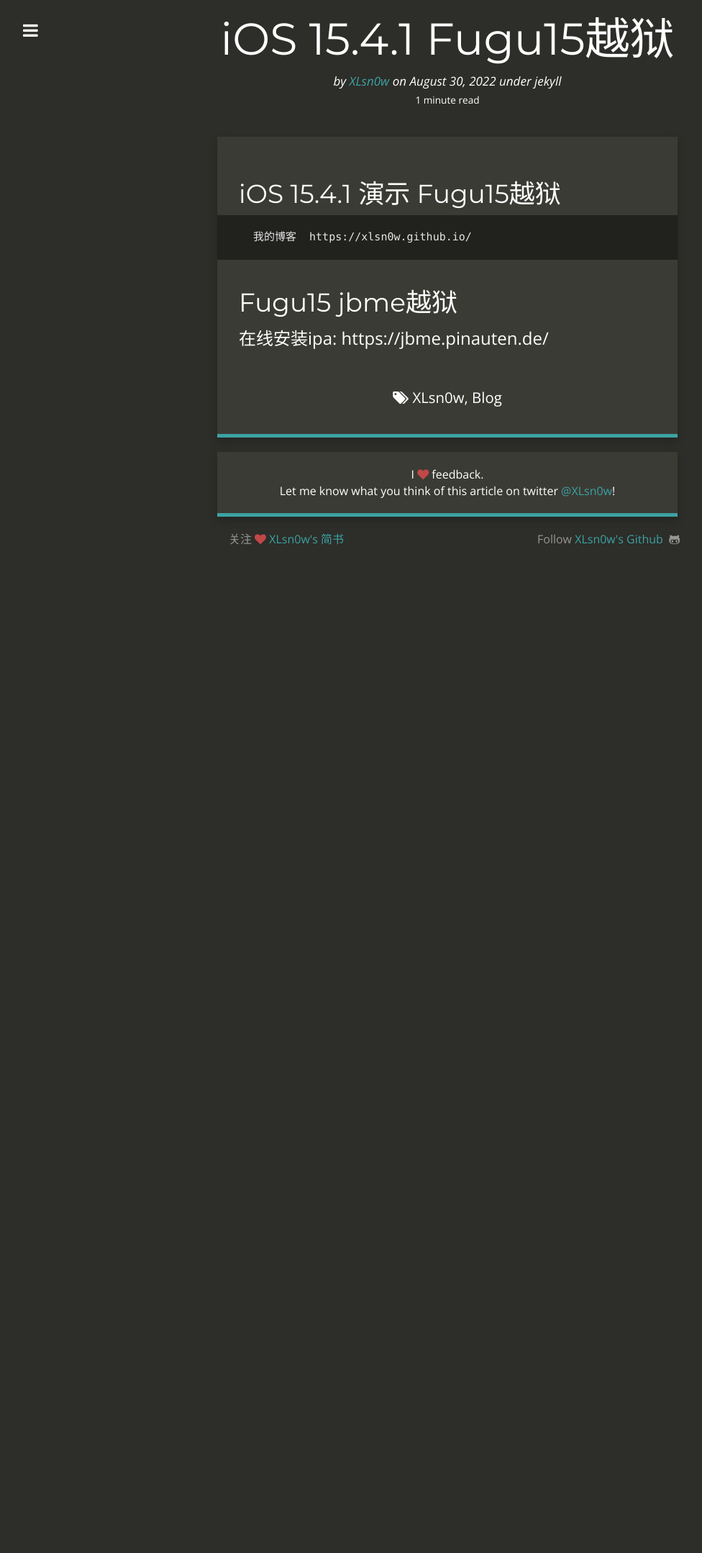
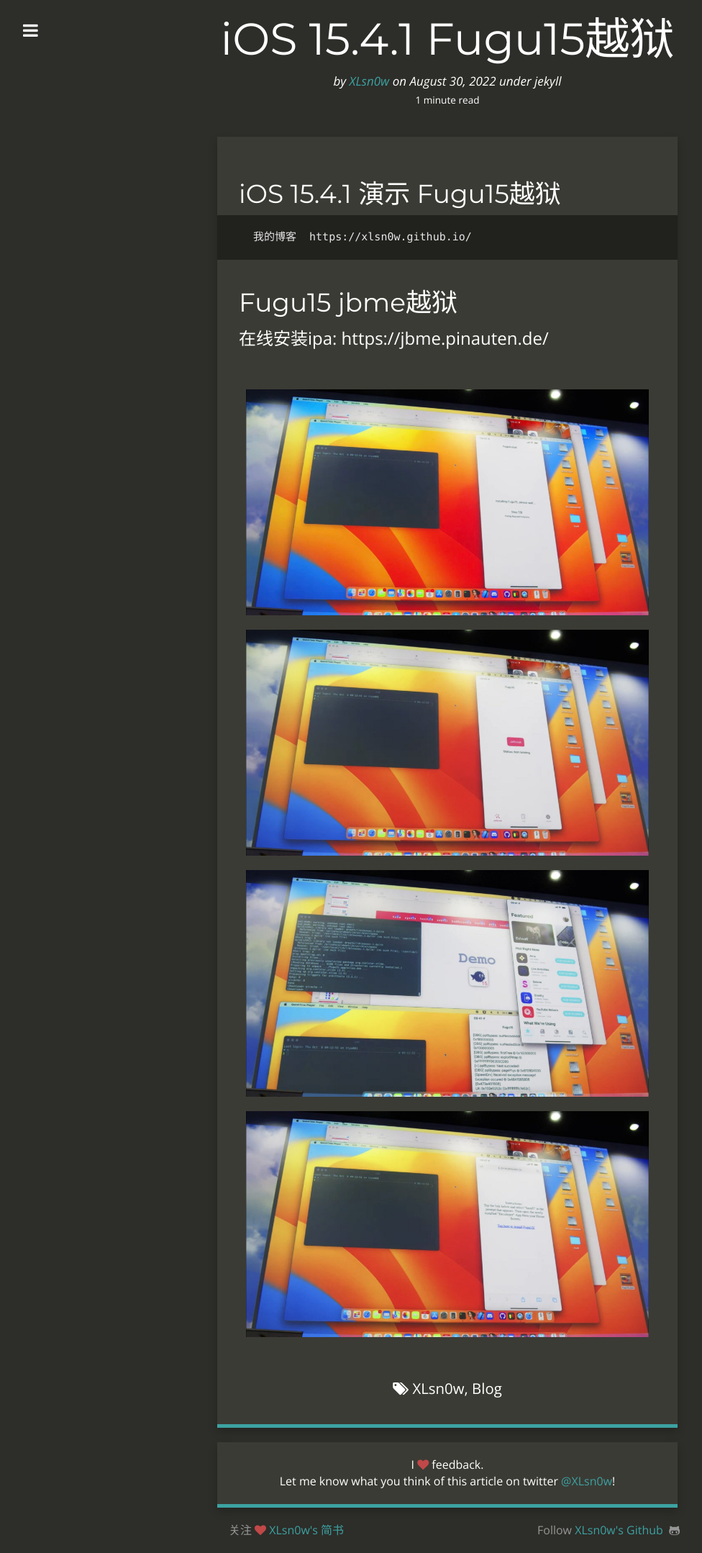
Before and after one commit to XLsn0w/XLsn0w.github.io, a Jekyll site: the page built from _posts/2022-10-08-XLsn0w.md, in a window 1280 px wide. Shown: the whole page at 72% size, without its empty margins (18-994 px from the left). Built offline with Jekyll 4.4.1, drawn with Linux system fonts in a browser that asks for light colours; nearby versions of some CDN libraries; before the commit the page ends 900 px from its top, so only the background shows below that.

Commit message:
Update 2022-10-08-XLsn0w.md

```diff
--- a/_posts/2022-10-08-XLsn0w.md
+++ b/_posts/2022-10-08-XLsn0w.md
@@ -20,5 +20,9 @@
 ## Fugu15 jbme越狱
 在线安装ipa: https://jbme.pinauten.de/
 
+![](https://github.com/XLsn0w/XLsn0w.github.io/blob/master/Assets/Fugu15-Demo-Installing-Fugu-App-2048x1149.jpg?raw=true)
+![](https://github.com/XLsn0w/XLsn0w.github.io/blob/master/Assets/Fugu15-Demo-Jailbreak-App-2048x1149.jpg?raw=true)
+![](https://github.com/XLsn0w/XLsn0w.github.io/blob/master/Assets/Fugu15-Sileo-Package-Manager-2048x1149.jpg?raw=true)
+![](https://github.com/XLsn0w/XLsn0w.github.io/blob/master/Assets/Henze-Fugu15-Website-Demo-2048x1149.jpg?raw=true)
 
 [1]: https://xlsn0w.github.io
```
